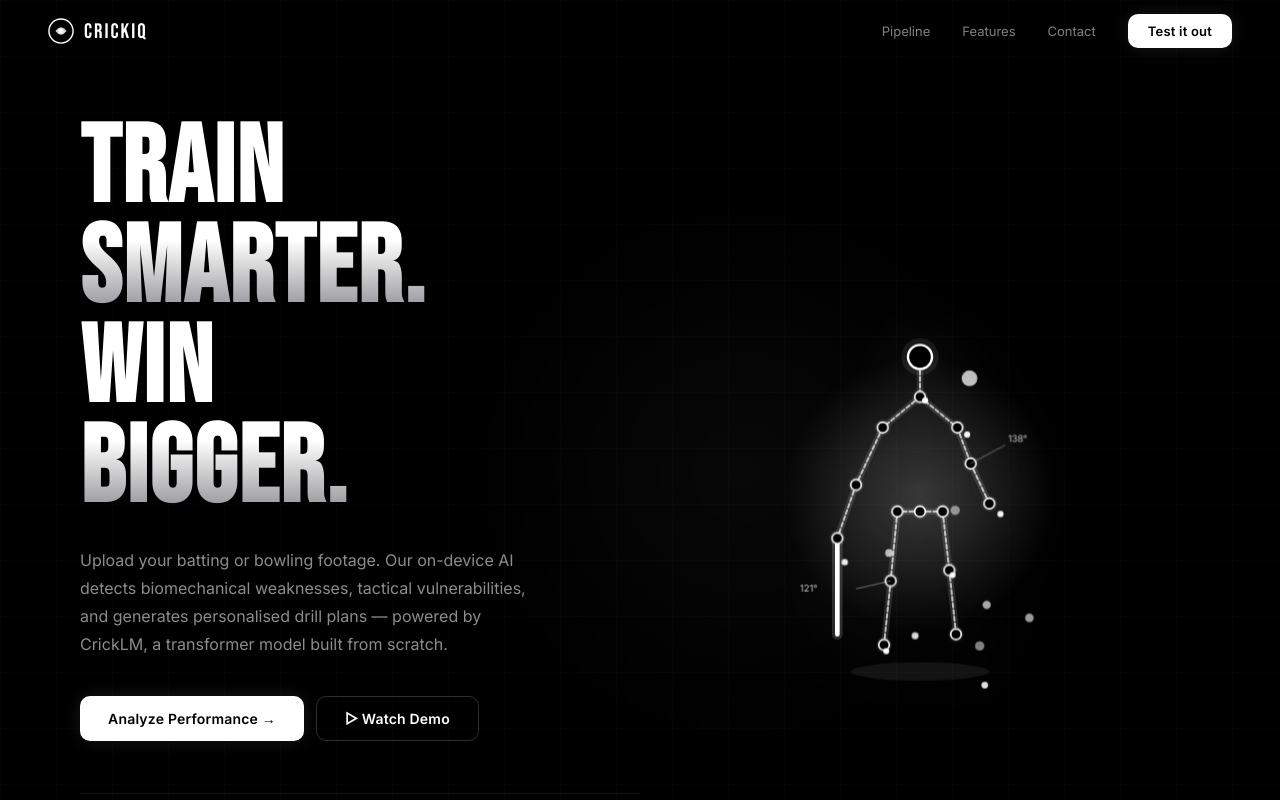
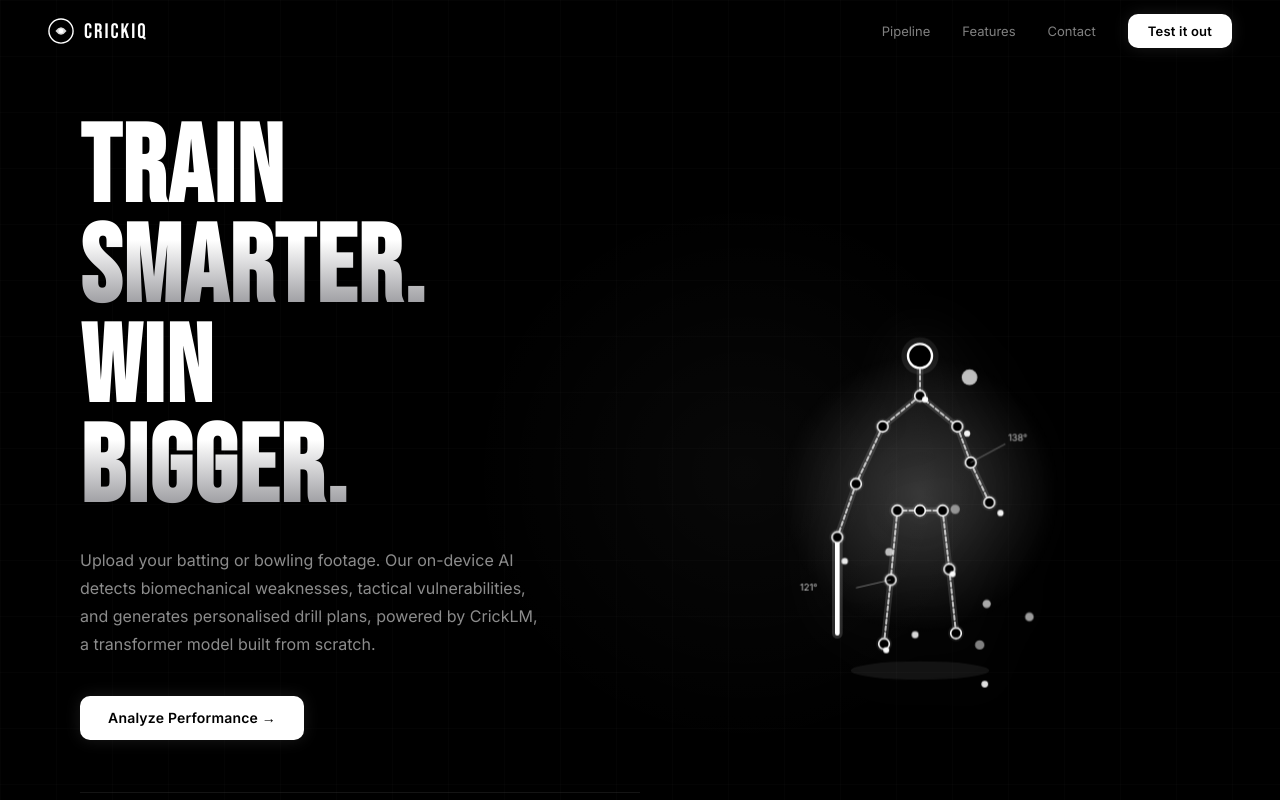
Before and after one commit to rohan-ak43/Cricket-Analytics-, a React (Vite) app in the folder Cric-analytics/Frontend/: page / in a window 1280 px wide. Shown: the top 800 px of the page. Built offline with nearby package versions, Linux system fonts and the light colour scheme.

Commit message:
Removed demo button

```diff
--- a/Cric-analytics/Frontend/src/App.tsx
+++ b/Cric-analytics/Frontend/src/App.tsx
@@ -241,7 +241,7 @@ function Hero({ scrollY, onCTA }: { scrollY: number; onCTA: () => void }) {
                 }}>
                     Upload your batting or bowling footage. Our on-device AI detects
                     biomechanical weaknesses, tactical vulnerabilities, and generates
-                    personalised drill plans — powered by CrickLM, a transformer
+                    personalised drill plans, powered by CrickLM, a transformer
                     model built from scratch.
                 </p>
                 <div style={{
@@ -249,7 +249,6 @@ function Hero({ scrollY, onCTA }: { scrollY: number; onCTA: () => void }) {
                     animation: "fadeUp .9s ease forwards", opacity: 0, animationDelay: ".44s"
                 }}>
                     <Btn onClick={onCTA}>Analyze Performance →</Btn>
-                    <Btn variant="outline">▷ Watch Demo</Btn>
                 </div>
                 <div style={{
                     display: "flex", gap: 36, marginTop: 52, paddingTop: 32,
```
